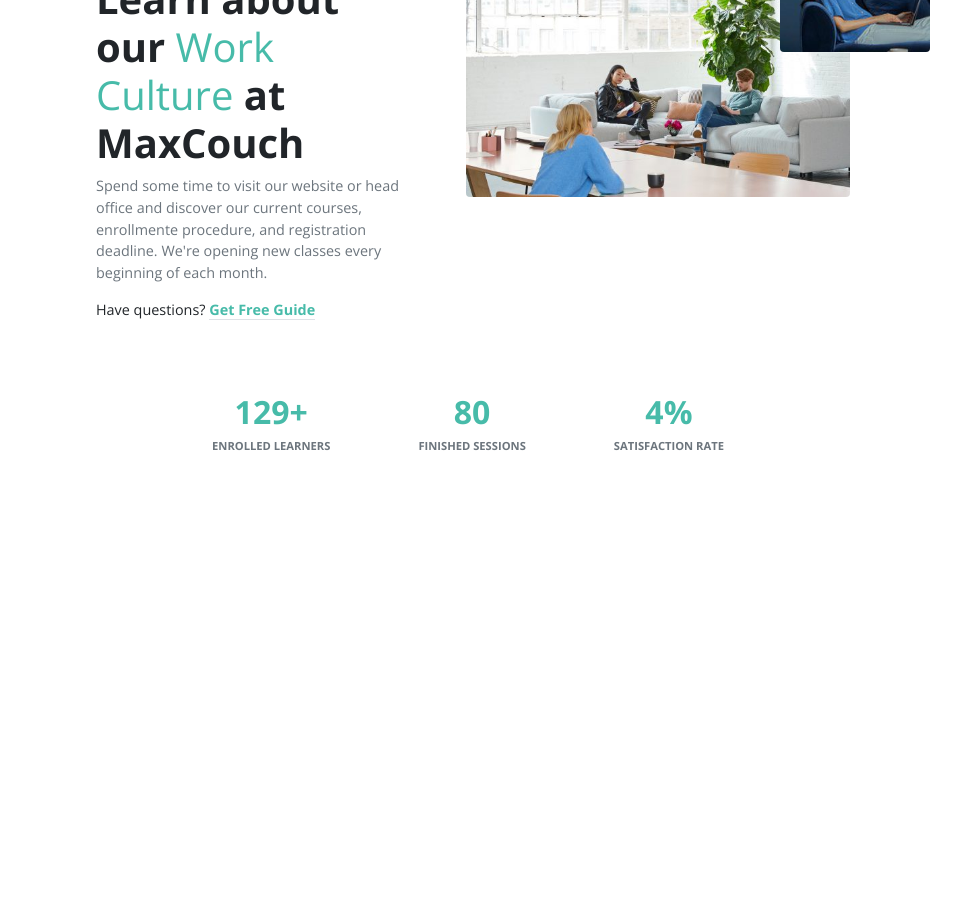
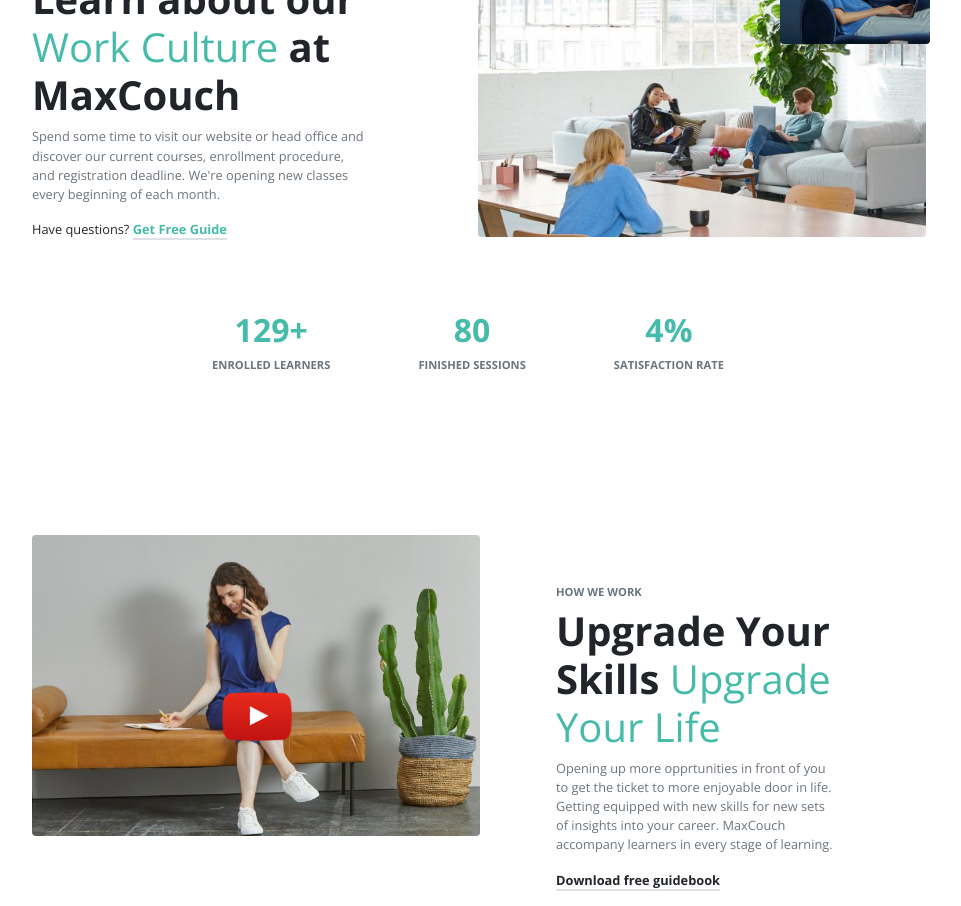
Before and after one commit to MarcoInchingoli89/proj-html-vuejs, a Vue app: page / in a window 1280 px wide. Shown: the part 800-1706 px from the top of the page, without its empty margins (172-1133 px from the left). Before the commit the page ends 1317 px from the top, so only its background shows below. Built offline with nearby package versions, Linux system fonts and the light colour scheme.

Commit message:
Add Section Career Main

```diff
--- a/src/components/AppMain.vue
+++ b/src/components/AppMain.vue
@@ -13,6 +13,33 @@
     <main id="site_main">
         <SectionOverview />
 
+        <section class="career">
+            <div class="container">
+                <div class="row row-cols-2 gap-4">
+                    <!-- Immagine sezione overview -->
+                    <div class="col overview_image">
+                        <img class="index_0 img-fluid rounded-1" src="../assets/img/stock-full-hd-11-670x450.jpg"
+                            alt="">
+                        <img class="rounded-1 img-fluid index_1" width="70" src="../assets/img/icon-youtube-play.png"
+                            alt="">
+                    </div>
+                    <!-- Testo sezione overview -->
+                    <div class="col overview_text">
+                        <h6 class="text-uppercase text-secondary fw-bold">How we work
+                        </h6>
+                        <h1 class="fw-bold">Upgrade Your Skills <span class="fw-normal green">Upgrade Your Life</span>
+                        </h1>
+                        <p class="text-muted">Opening up more opprtunities in front of you to get the ticket to more
+                            enjoyable door in life. Getting equipped with new skills for new sets of insights into your
+                            career. MaxCouch accompany learners in every stage of learning.
+                        </p>
+                        <p><a class="text-decoration-none text-body fw-bold border-bottom border-2" href="#">Download
+                                free
+                                guidebook</a></p>
+                    </div>
+                </div>
+            </div>
+        </section>
 
     </main>
 </template>
@@ -21,7 +48,7 @@
 @use '../assets/scss/partials/variables' as *;
 
 .container {
-    max-width: 60%;
+    max-width: 70%;
 }
 
 .overview_image {
@@ -36,27 +63,22 @@
     .index_1 {
         position: absolute;
         z-index: 1;
-        top: 10%;
-        left: 85%;
+        bottom: 35%;
+        left: 45%;
+
+        &:hover {
+            cursor: pointer;
+        }
     }
 }
 
 .overview_text {
-    margin-top: 100px;
-    max-width: 45%;
+    margin-top: 150px;
+    max-width: 40%;
+    padding-left: 4rem;
 }
 
 .green {
     color: $dl-secondary;
 }
-
-.stats_overview {
-    .stats_padding {
-        padding: 2rem 4rem;
-    }
-
-    .stats_padding_y {
-        padding: 2rem 0;
-    }
-}
 </style>
--- a/src/components/AppMain/SectionOverview.vue
+++ b/src/components/AppMain/SectionOverview.vue
@@ -17,17 +17,17 @@
                     <h1 class="fw-bold">Learn about our <span class="fw-normal green">Work Culture</span> at
                         MaxCouch</h1>
                     <p class="text-muted">Spend some time to visit our website or head office and discover our
-                        current courses,
-                        enrollmente procedure, and registration deadline. We're opening new classes every beginning
+                        current courses, enrollment procedure, and registration deadline. We're opening new classes
+                        every beginning
                         of each month.
                     </p>
-                    <p class="text-body">Have questions? <a class="text-decoration-none green fw-bold border-bottom"
-                            href="#">Get Free
+                    <p class="text-body">Have questions? <a
+                            class="text-decoration-none green fw-bold border-bottom border-2" href="#">Get Free
                             Guide</a></p>
                 </div>
                 <!-- Immagine sezione overview -->
                 <div class="col overview_image">
-                    <img class="index_0 img-fluid rounded-1"
+                    <img width="450" class="index_0 img-fluid rounded-1"
                         src="../../assets/img/stock-full-hd-10-ohki1ayywq3cqutettrncduujpoaorifqu4relt2ts.jpg" alt="">
                     <img class="rounded-1 img-fluid index_1" width="150"
                         src="../../assets/img/about-us-01-ohkia3qg98rq9vg3s0mn2hkflr1migdqdw370qnegc.jpg" alt="">
@@ -56,7 +56,7 @@
 @use '../../assets/scss/partials/variables' as *;
 
 .container {
-    max-width: 60%;
+    max-width: 70%;
 }
 
 .overview_image {
@@ -72,13 +72,14 @@
         position: absolute;
         z-index: 1;
         top: 10%;
-        left: 85%;
+        left: 70%;
     }
 }
 
 .overview_text {
     margin-top: 100px;
-    max-width: 45%;
+    max-width: 40%;
+    margin-right: 4rem;
 }
 
 .green {
--- a/src/style.scss
+++ b/src/style.scss
@@ -15,7 +15,7 @@
 }
 
 p {
-    font-size: 0.9rem;
+    font-size: 0.8rem;
 }
 
 h6 {
```
